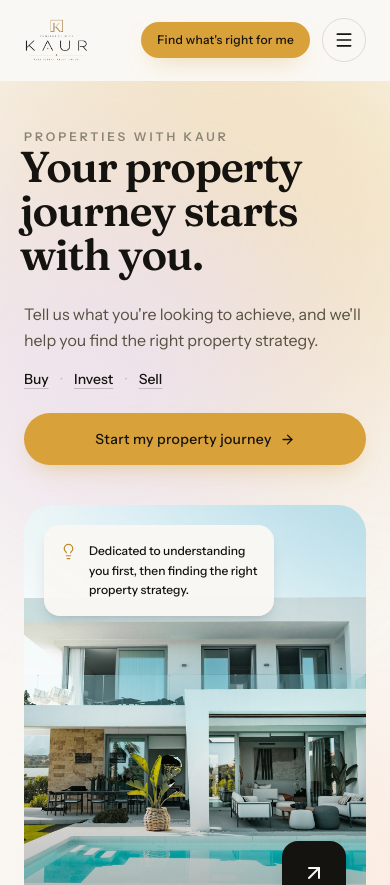
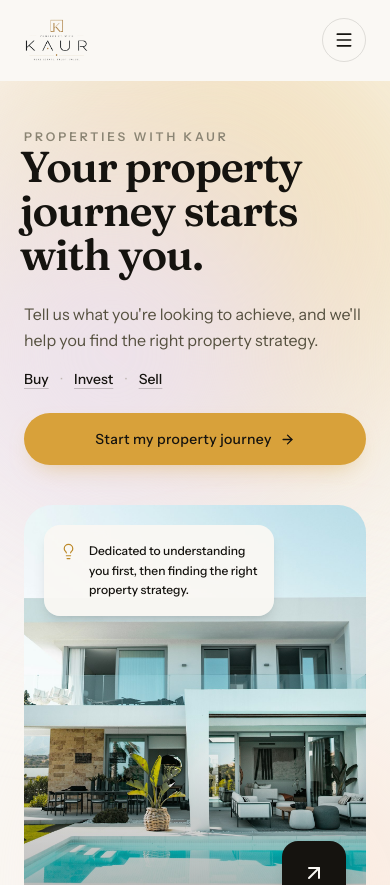
Before and after one commit to khaleelibraheem/propertieswithkaur, a Next.js app: page / in a window 390 px wide. Shown: the top 885 px of the page. Built offline with nearby package versions, Linux system fonts and the light colour scheme.

Commit message:
fix mobile nav

```diff
--- a/components/layout/Navbar.js
+++ b/components/layout/Navbar.js
@@ -286,14 +286,11 @@ export default function Navbar() {
                 Contact
               </Button>
             </div>
-            <Button
-              href="/journey"
-              variant="gold"
-              size="sm"
-              className="hidden lg:inline-flex"
-            >
-              Find what&apos;s right for me
-            </Button>
+            <div className="hidden lg:inline-flex">
+              <Button href="/journey" variant="gold" size="sm">
+                Find what&apos;s right for me
+              </Button>
+            </div>
 
             <button
               type="button"
```
